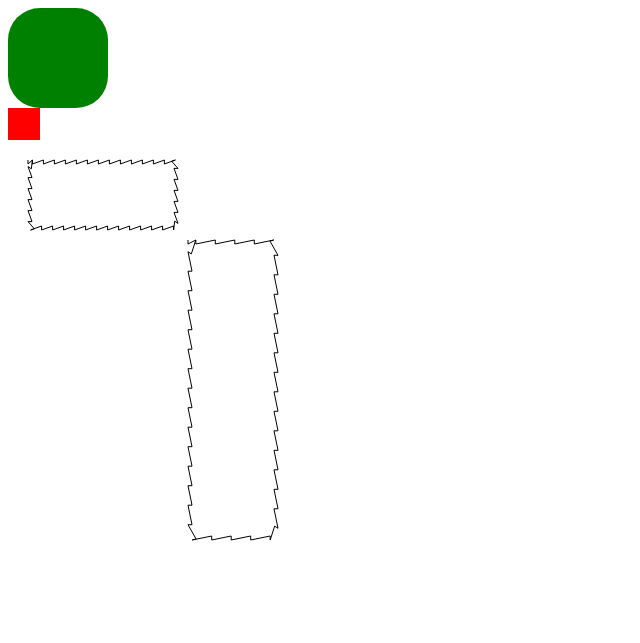
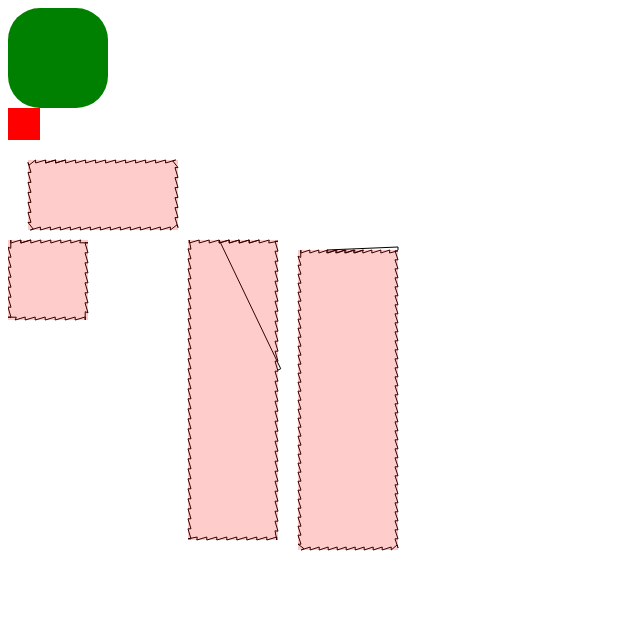
Before and after one commit to lukec611/caterpillar, a plain HTML site: page chainsaw.html in a window 1280 px wide. Shown: the whole page, without its empty margins (0-640 px from the left). Drawn offline with Linux system fonts and the light colour scheme.

Commit message:
somewhat working

```diff
--- a/chainsaw.html
+++ b/chainsaw.html
@@ -26,40 +26,50 @@
             }
 
             function fixPercentage(p) {
-                if (p < 1) return p;
-                if (p < 0) return 1 + p;
-                return p - 1;
+                if (p > 1) return p - 1;
+                if (p < 0) return p + 1;
+                return p;
             }
 
             function drawChainsaw(x, y, w, h, spikeHeight, spikeWidth, shift) {
-
                 const area = w * 2 + h * 2;
-                let phases = [w / area, (w + h) / area, (w*2 + h) / area, 1];
+                let phases = [
+                    w / area,
+                    (w + h) / area,
+                    (w*2 + h) / area,
+                    1,
+                ];
                 // console.log(phases);
                 function getPoint(perc) {
+                    let asd = 0.01;
+                    if (perc > 1) perc -= 1;
+                    // if (perc < asd) perc = asd;
                     let currentPhase = 0;
                     let pfrom, pto, pperc;
                     if (perc < phases[0]) {
+                        if (perc < 0) return;
                         pfrom = new Point(x, y);
                         pto = new Point(x + w, y);
                         pperc = perc / phases[0];
+                        // return;
                     } else if (perc < phases[1]) {
                         pfrom = new Point(x + w, y);
                         pto = new Point(x + w, y + h);
                         pperc = (perc - phases[0]) / (phases[1] - phases[0]);
+                        // return;
                     } else if (perc < phases[2]) {
                         pfrom = new Point(x + w, y + h);
                         pto = new Point(x, y + h);
                         pperc = (perc - phases[1]) / (phases[2] - phases[1]);
+                        // return;
                     } else {
                         pfrom = new Point(x, y + h);
                         pto = new Point(x, y);
-                        if (perc >= 1) {
-                            pperc = 1;
-                            pfrom = new Point(x, y);
-                        } else pperc = (perc - phases[2]) / (phases[3] - phases[2]);
+                        pperc = (perc - phases[2]) / (phases[3] - phases[2]);
+                        // if (pperc > 0.99) return;
                         // return;
                     }
+                    if (pperc < 0 || pperc > 1) return;
                     const ultimateP = Point.interpolate(pfrom, pto, fixPercentage(pperc));
                     return ultimateP;
                 }
@@ -82,28 +92,35 @@
                     if (closeToZero(p1.y)) console.log(`ph`);
                 }
 
-                let inc = spikeWidth;
+                let inc = spikeWidth / area * 100;
                 let p1 = getPoint(inc);
-                for(let i = shift ? spikeWidth*0.4 : 0; i <= 100 + spikeWidth; i += inc) {
+                for(let i = shift ? spikeWidth*.4 : spikeWidth*0.8; i < 100 + spikeWidth; i += inc) {
                     const p2 = getPoint(fixPercentage(i / 100));
                     if (p1 && p2) {
                         // drawLine(p1, p2);
-                        if (closeToZero(p1.y) || closeToZero(p2.y)) console.log(`DAMN ${i}`);
+                        // if (closeToZero(p1.y) || closeToZero(p2.y)) console.log(`DAMN ${i}`);
                         drawSpike(p1, p2);
                     }
                     p1 = p2;
                 }
+                ctx.fillStyle = 'rgba(255, 0, 0, 0.2)';
+                ctx.rect(x, y, w, h);
+                ctx.fill();
             }
 
             let shift = false;
             function draw() {
                 clear();
-                drawChainsaw(20, 20, 150, 70, 4, 2.5, shift);
-                drawChainsaw(180, 100, 90, 300, 4, 2.5, shift);
+                // drawChainsaw(20, 20, 150, 70, 8, 2.5, shift);
+                drawChainsaw(20, 20, 150, 70, 3, 10, shift);
+                // drawChainsaw(180, 100, 90, 300, 2, 2, shift);
+                drawChainsaw(180, 100, 90, 300, 3, 10, shift);
+                drawChainsaw(290, 110, 100, 300, 3, 9, shift);
+                drawChainsaw(0, 100, 80, 80, 3, 10, shift);
                 shift = !shift;
             }
 
-            setInterval(draw, 50);
+            setInterval(draw, 130);
 
             function closeToZero(x) {
                 if (x <  3) return true;
--- a/lib.js
+++ b/lib.js
@@ -55,6 +55,8 @@ class Point {
     }
 
     static interpolate(a, b, percentage) {
+        if (percentage <= 0) return a;
+        if (percentage >= 1) return b;
         const vector = b.copy().sub(a);
         vector.scale(percentage);
         vector.add(a);
```
